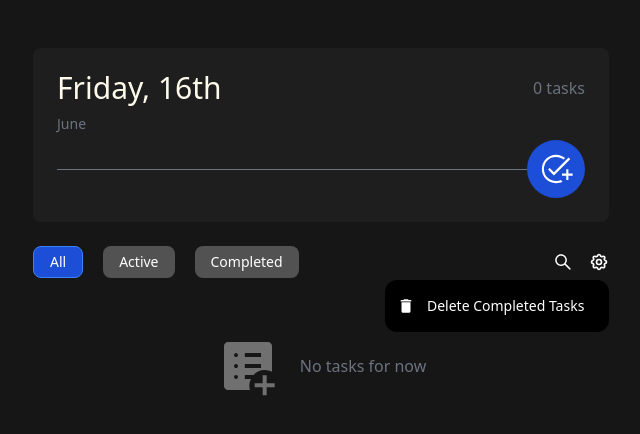
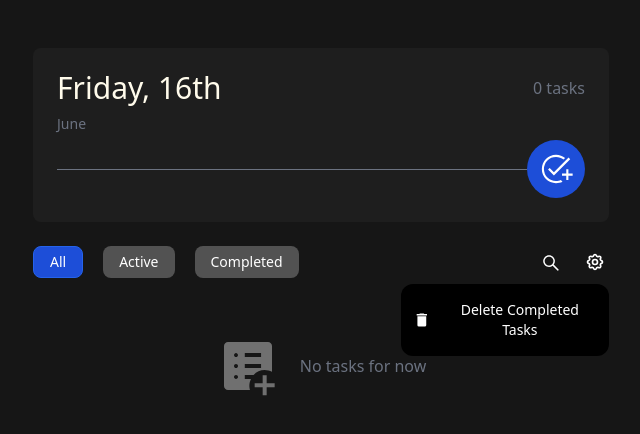
Before and after one commit to aleexvdev/app-todolist, a React (Create React App) app: page / in a window 1280 px wide. Both pictures are taken after a click on the button 918 px from the left and 262 px from the top of the page. Shown: the top 434 px of the page, without its empty margins (319-959 px from the left). Built offline with nearby package versions, Linux system fonts and the light colour scheme.

Commit message:
fix motion config, search

```diff
--- a/src/components/Cards/MainConfig.tsx
+++ b/src/components/Cards/MainConfig.tsx
@@ -1,20 +1,41 @@
-import React from 'react'
+import { motion } from 'framer-motion'
 import { IconDelete } from '../../icons/IconDelete'
 
 type TypeMainConfig = {
   handleAllDeleteCompleted: () => void;
 }
 
+const listVariants = {
+  hidden: { opacity: 0 },
+  visible: { opacity: 1, transition: { staggerChildren: 0.2 } }
+};
+const listItemVariants = {
+  hidden: { opacity: 0, x: -20 },
+  visible: { opacity: 1, x: 0 }
+};
+
 export const MainConfig = ( { handleAllDeleteCompleted }: TypeMainConfig ) => {
   return (
-    <div className='bg-black rounded-xl p-2'>
-      <ul className='w-full text-sm'>
-        <li className='px-1 py-2'>
+    <motion.div
+      initial="hidden"
+      animate="visible"
+      variants={listVariants}
+      className='bg-black rounded-xl p-2'
+    >
+      <motion.ul
+        className='w-full text-sm'
+        variants={listVariants}
+      >
+        <motion.li
+          className='px-1 py-2'
+          variants={listItemVariants}
+          whileHover={{ scale: 1.04 }}
+        >
           <button className='flex justify-start items-center gap-3' onClick={handleAllDeleteCompleted}>
             <IconDelete fontSize={18} /> Delete Completed Tasks
           </button>
-        </li>
-      </ul>
-    </div>
+        </motion.li>
+      </motion.ul>
+    </motion.div>
   )
 }
--- a/src/components/Cards/TodoConfig.tsx
+++ b/src/components/Cards/TodoConfig.tsx
@@ -1,4 +1,4 @@
-import React from 'react'
+import { motion } from 'framer-motion'
 import { IconEdit } from '../../icons/IconEdit'
 import { IconDelete } from '../../icons/IconDelete'
 
@@ -8,27 +8,52 @@ type TypeTodoConfig = {
   deleteTodo: () => void;
   disabled: boolean;
 }
+
+const listVariants = {
+  hidden: { opacity: 0 },
+  visible: { opacity: 1, transition: { staggerChildren: 0.2 } }
+};
+const listItemVariants = {
+  hidden: { opacity: 0, x: -20 },
+  visible: { opacity: 1, x: 0 }
+};
+
 export const TodoConfig = ( { editTodo, deleteTodo, disabled }: TypeTodoConfig ) => {
   return (
-    <div className='bg-black rounded-xl p-2'>
-      <ul className='w-full text-sm'>
+    <motion.div
+      initial="hidden"
+      animate="visible"
+      variants={listVariants}
+      className='bg-black rounded-xl p-2'
+    >
+      <motion.ul
+        className='w-full text-sm'
+        variants={listVariants}
+      >
         {
           !disabled &&
           (
-            <li className='px-1 py-2'>
+            <motion.li
+              className='px-1 py-2'
+              variants={listItemVariants}
+              whileHover={{ scale: 1.04 }}
+            >
               <button className='flex justify-start items-center gap-3' onClick={editTodo}>
                 <IconEdit fontSize={18} /> Edit Task
               </button>
-            </li>
+            </motion.li>
           )
         }
-
-        <li className='px-1 py-2'>
+        <motion.li
+          className='px-1 py-2'
+          variants={listItemVariants}
+          whileHover={{ scale: 1.04 }}
+        >
           <button className='flex justify-start items-center gap-3' onClick={deleteTodo}>
             <IconDelete fontSize={18} /> Delete Task
           </button>
-        </li>
-      </ul>
-    </div>
+        </motion.li>
+      </motion.ul>
+    </motion.div>
 )
 }
--- a/src/components/TodoApp.tsx
+++ b/src/components/TodoApp.tsx
@@ -1,6 +1,6 @@
 import React, { useEffect, useReducer, useRef, useState } from 'react'
+import { motion } from 'framer-motion'
 import { getMonthName, getNameDay, getOrdinalDay, getTodosActive } from '../utils/functions'
-import { IconAdd } from '../icons/IconAdd'
 import { FormTodo } from './Form/FormTodo'
 import { TypeTodo } from '../types/TypeTodos'
 import { IconSearch } from '../icons/IconSearch'
@@ -10,6 +10,7 @@ import { getStorage } from '../helpers/LocalStorage'
 import { todoReducer } from '../stores/todoReducer'
 import { MainConfig } from './Cards/MainConfig'
 import { IconAddTask } from '../icons/IconAddTask'
+import { IconCloseLine } from '../icons/IconCloseLine'
 
 const initialState: TypeTodo[] = [];
 export const TodoApp = () => {
@@ -56,9 +57,15 @@ export const TodoApp = () => {
     }
   };
 
+  const closeInputSearch = () => {
+    setInputSearchActive(!inputSearchActive);
+    setSearchingTodo('');
+    setShowCardConfigMain(false);
+  }
+
   return (
     <>
-      <header className='bg-neutral-800/50 p-6 text-amber-50 sm:mt-12 rounded-lg'>
+      <header className='bg-neutral-800/50 p-6 text-amber-50 sm:mt-12 rounded-lg select-none'>
         <div className='flex items-center justify-between'>
           <div className='flex items-center justify-start'>
             <h1 className='text-3xl/8'>{ getNameDay() },  { getOrdinalDay() }</h1>
@@ -82,38 +89,94 @@ export const TodoApp = () => {
       </header>
       <section className='pt-6'>
         <div ref={cardMainRef}>
-          <div className='flex items-center justify-between'>
+          <div className='flex flex-row items-center justify-between'>
             <div className='flex flex-row gap-5'>
-              <button className={`rounded-lg px-4 py-1 text-sm h-8 ${filteredTodos === 'All' ? 'bg-blue-700 border-[1px] border-blue-500':'bg-neutral-600'}`} onClick={() => setFilteredTodos('All')}>All</button>
-              <button className={`rounded-lg px-4 py-1 text-sm h-8 ${filteredTodos === 'Active' ? 'bg-blue-700 border-[1px] border-blue-500':'bg-neutral-600'}`} onClick={() => setFilteredTodos('Active')}>Active</button>
-              <button className={`rounded-lg px-4 py-1 text-sm h-8 ${filteredTodos === 'Completed' ? 'bg-blue-700 border-[1px] border-blue-500':'bg-neutral-600'}`} onClick={() => setFilteredTodos('Completed')}>Completed</button>
+              <motion.button
+                whileHover={{ scale: 1.1 }}
+                whileTap={{ scale: 0.9 }}
+                className={`rounded-lg px-4 py-1 text-sm h-8 ${filteredTodos === 'All' ? 'bg-blue-700 border-[1px] border-blue-600':'bg-neutral-600 hover:bg-blue-700'}`}
+                onClick={() => setFilteredTodos('All')}>
+                  All
+              </motion.button>
+              <motion.button
+                whileHover={{ scale: 1.1 }}
+                whileTap={{ scale: 0.9 }}
+                className={`rounded-lg px-4 py-1 text-sm h-8 ${filteredTodos === 'Active' ? 'bg-blue-700 border-[1px] border-blue-600':'bg-neutral-600 hover:bg-blue-700'}`}
+                onClick={() => setFilteredTodos('Active')}>
+                  Active
+              </motion.button>
+              <motion.button
+                whileHover={{ scale: 1.1 }}
+                whileTap={{ scale: 0.9 }}
+                className={`rounded-lg px-4 py-1 text-sm h-8 ${filteredTodos === 'Completed' ? 'bg-blue-700 border-[1px] border-blue-600':'bg-neutral-600 hover:bg-blue-700'}`}
+                onClick={() => setFilteredTodos('Completed')}>
+                  Completed
+              </motion.button>
             </div>
-            <div className={`relative flex items-center justify-between gap-4 ${showForm ? '-z-10' : 'z-10'}`}>
-              <div className='flex items-center justify-between rounded-lg gap-3'>
+            <div className={`relative flex flex-row items-center justify-between gap-4 ${showForm ? '-z-10' : 'z-10'}`}>
+              <div className='flex items-center justify-between rounded-lg gap-2'>
                 {
-                  inputSearchActive &&
+                  inputSearchActive ?
                   (
+                    <>
+                      <motion.div
+                        initial={{ x: "20%" }}
+                        animate={{ x: "0" }}
+                        exit={{ x: "100%" }}
+                        transition={{ duration: 0.5 }}
+                      >
                         <input
                           type="text"
-                      className={`text-black w-full h-8 rounded-xl px-3 outline-none text-sm `}
+                          className={`text-black w-full h-8 rounded-lg px-3 outline-none text-sm `}
                           onChange={onSearchInput}
                           placeholder='Search your task...'
                         />
+                      </motion.div>
+                      <motion.button
+                        initial={{ opacity: 0, scale: 0 }}
+                        animate={{ opacity: 1, scale: 1 }}
+                        exit={{ opacity: 0, scale: 0 }}
+                        transition={{ duration: 0.2 }}
+                        className='bg-neutral-500/20 rounded-full p-1'
+                      >
+                        <IconCloseLine
+                        fontSize={20}
+                        cursor={'pointer'}
+                        className='text-white '
+                        onClick={closeInputSearch}
+                      />
+                      </motion.button>
+                    </>
+                  ) :
+                  (
+                    <motion.button
+                      initial={{ opacity: 0, y: 0, x: "20%" }}
+                      animate={{ opacity: 1, y: 1, x: "0" }}
+                      exit={{ opacity: 0, scale: 0, x: "100%" }}
+                      transition={{ duration: 0.3 }}
+                      className='bg-none hover:bg-neutral-500/20 rounded-full p-1'
+                      onClick={() => { setInputSearchActive(!inputSearchActive); setShowCardConfigMain(false) }}
+                    >
+                      <IconSearch fontSize={20} />
+                    </motion.button>
                   )
                 }
-                <button onClick={() => setInputSearchActive(!inputSearchActive)}>
-                  <IconSearch fontSize={20} />
-                </button>
               </div>
-              <button>
+                <motion.button
+                  initial={{ opacity: 0, scale: 0 }}
+                  animate={{ opacity: 1, scale: 1 }}
+                  exit={{ opacity: 0, scale: 0 }}
+                  transition={{ duration: 0.3 }}
+                  className='bg-none hover:bg-neutral-500/20 rounded-full p-1'
+                >
                   <IconSettings
                     fontSize={20}
                     onClick={() => setShowCardConfigMain(!showCardConfigMain)}
                   />
-              </button>
+                </motion.button>
               {showCardConfigMain && (
                 <div
-                  className='absolute right-0 top-7 z-50 w-56'
+                  className='absolute right-0 top-9 z-50 w-52'
                 >
                   <MainConfig handleAllDeleteCompleted={deleteCompleted} />
                 </div>
--- a/src/components/Todos/TodoItem.tsx
+++ b/src/components/Todos/TodoItem.tsx
@@ -166,7 +166,7 @@ export const TodoItem = ( { todo, dispatch, index }: TypeTodoItem ) => {
                 )}
                 {showCardConfig && (
                   <div
-                    className='absolute right-0 top-7 z-50 w-32'
+                    className='absolute right-0 top-7 z-50 w-36'
                   >
                     <TodoConfig id={id} editTodo={showEditInput} deleteTodo={deleteTodo} disabled={isCompleted} />
                   </div>
--- /dev/null
+++ b/src/icons/IconCloseLine.tsx
@@ -0,0 +1,22 @@
+import React from 'react'
+
+export const IconCloseLine = (props: React.SVGProps<SVGSVGElement>) => {
+  return (
+    <svg
+      viewBox="0 0 512 512"
+      fill="currentColor"
+      height="1em"
+      width="1em"
+      {...props}
+    >
+      <path
+        fill="none"
+        stroke="currentColor"
+        strokeLinecap="round"
+        strokeLinejoin="round"
+        strokeWidth={32}
+        d="M368 368L144 144M368 144L144 368"
+      />
+    </svg>
+  );
+}
```
Lines whose indentation alone changed are shown as unchanged.
